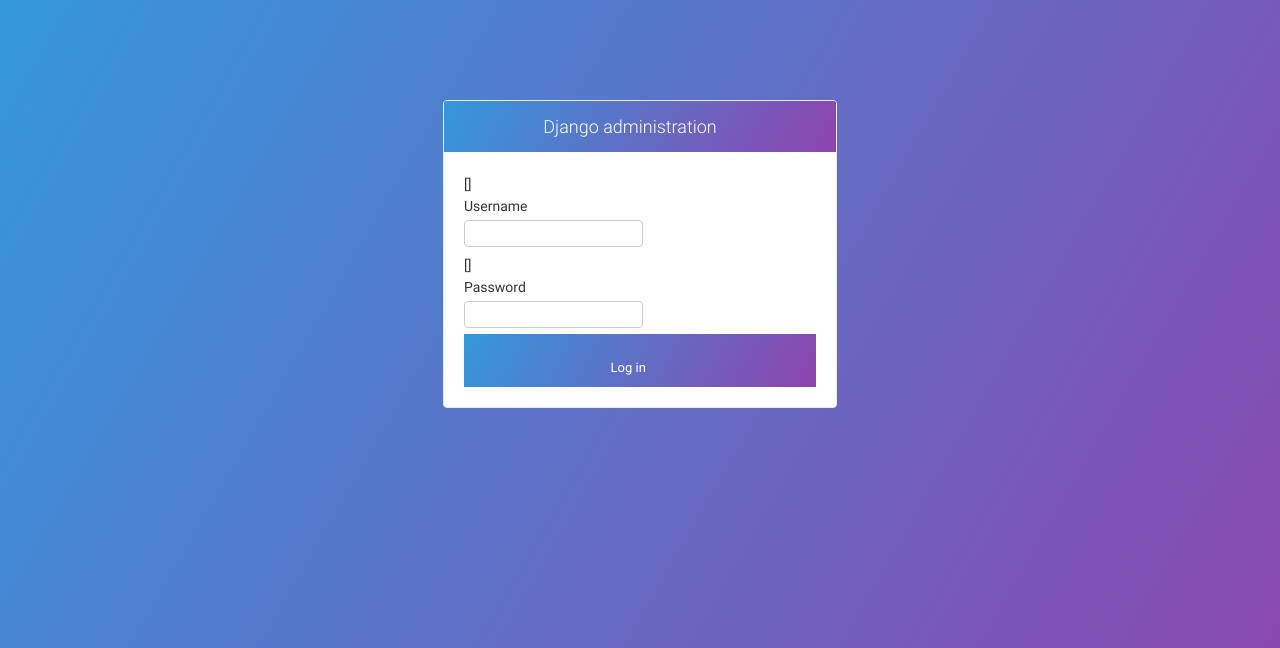
After one commit to shahbaz-educative/django-mbe, a Django app: template sample_app/templates/admin/login.html in a window 1280 px wide. The commit adds this page. Shown: the top 648 px of the page. Run offline with Django 3.2, Linux system fonts and the light colour scheme; the template is opened without the code that fills it: most values are stand-ins (such as "Sample title", 1, 10 or a date in 2020); form fields are guessed from the names that the template uses.

Commit message:
lesson 14: boostrap, custom index_page, ordering models on index page, custom login page

```diff
--- /dev/null
+++ b/sample_app/templates/admin/login.html
@@ -0,0 +1,104 @@
+{% extends "admin/base_site.html" %}
+{% load i18n static %}
+
+{% block extrastyle %}{{ block.super }}
+<link rel="stylesheet" type="text/css" href="{% static "admin/css/login.css" %}">
+<style>
+body.login{
+	background-image: linear-gradient(120deg,#3498db,#8e44ad);
+}
+#header {
+	width: auto;
+	height: auto;
+	display: flex;
+	justify-content: space-between;
+	align-items: center;
+	padding: 10px 40px;
+	background-image: linear-gradient(120deg,#3498db,#8e44ad);
+	color: #ffc;
+	overflow: hidden;
+}
+
+.login .submit-row {
+	clear: both;
+	padding: 1em 0 0 9.4em;
+	margin: 0;
+	border: none;
+	background: none;
+	text-align: left;
+	background-image: linear-gradient(120deg,#3498db,#8e44ad);
+}
+.button, input[type="submit"], input[type="button"], .submit-row input, a.button {
+	background: transparent;
+	padding: 10px 15px;
+	border: none;
+	border-radius: 4px;
+	color: #fff;
+	cursor: pointer;
+}
+</style>
+
+{{ form.media }}
+{% endblock %}
+
+{% block bodyclass %}{{ block.super }} login{% endblock %}
+
+{% block usertools %}{% endblock %}
+
+{% block nav-global %}{% endblock %}
+
+{% block nav-sidebar %}{% endblock %}
+
+{% block content_title %}{% endblock %}
+
+{% block breadcrumbs %}{% endblock %}
+
+{% block content %}
+{% if form.errors and not form.non_field_errors %}
+<p class="errornote">
+{% if form.errors.items|length == 1 %}{% translate "Please correct the error below." %}{% else %}{% translate "Please correct the errors below." %}{% endif %}
+</p>
+{% endif %}
+
+{% if form.non_field_errors %}
+{% for error in form.non_field_errors %}
+<p class="errornote">
+    {{ error }}
+</p>
+{% endfor %}
+{% endif %}
+
+<div id="content-main">
+
+{% if user.is_authenticated %}
+<p class="errornote">
+{% blocktranslate trimmed %}
+    You are authenticated as {{ username }}, but are not authorized to
+    access this page. Would you like to login to a different account?
+{% endblocktranslate %}
+</p>
+{% endif %}
+
+<form action="{{ app_path }}" method="post" id="login-form">{% csrf_token %}
+  <div class="form-row">
+    {{ form.username.errors }}
+    {{ form.username.label_tag }} {{ form.username }}
+  </div>
+  <div class="form-row">
+    {{ form.password.errors }}
+    {{ form.password.label_tag }} {{ form.password }}
+    <input type="hidden" name="next" value="{{ next }}">
+  </div>
+  {% url 'admin_password_reset' as password_reset_url %}
+  {% if password_reset_url %}
+  <div class="password-reset-link">
+    <a href="{{ password_reset_url }}">{% translate 'Forgotten your password or username?' %}</a>
+  </div>
+  {% endif %}
+  <div class="submit-row">
+    <input type="submit" value="{% translate 'Log in' %}">
+  </div>
+</form>
+
+</div>
+{% endblock %}
```
Also changed, not shown: sample_app/admin.py (+35 -22 lines), sample_app/templates/admin/my_index.html (added, +53 -0 lines), sample_app/templates/admin/sample_app/author/change_list.html (+26 -0 lines).
